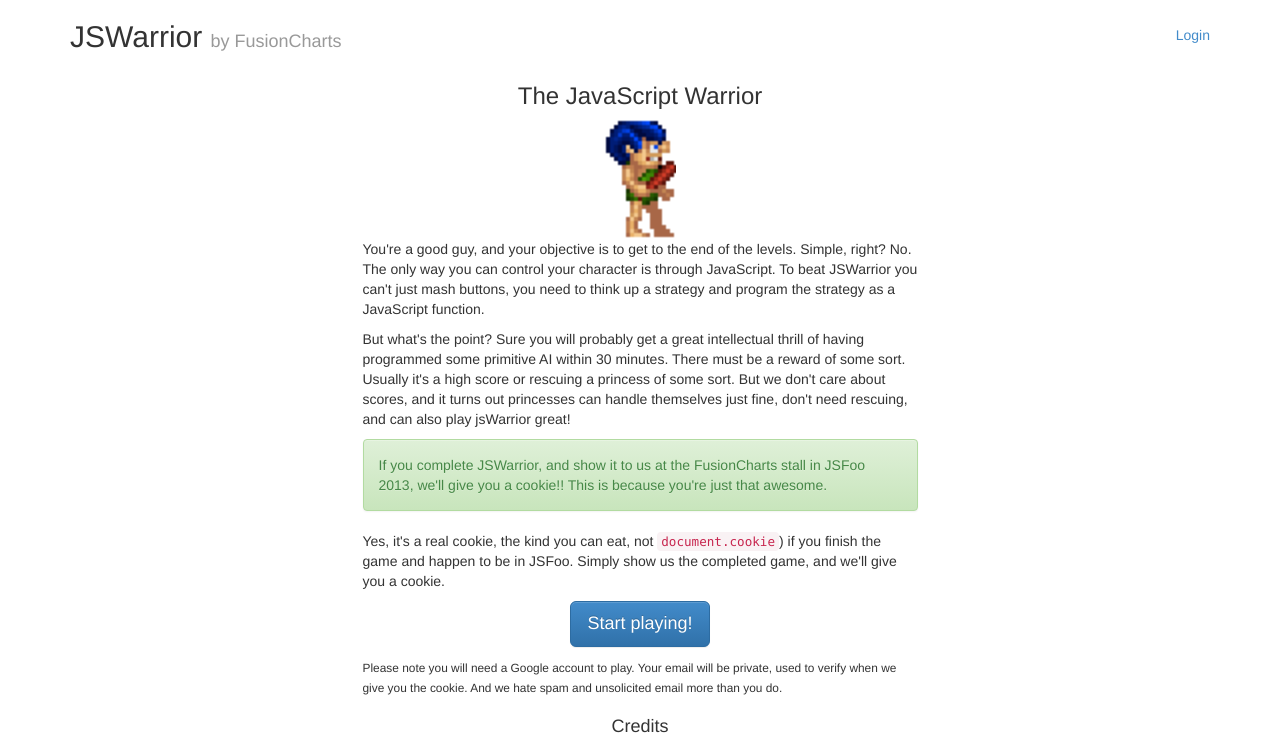
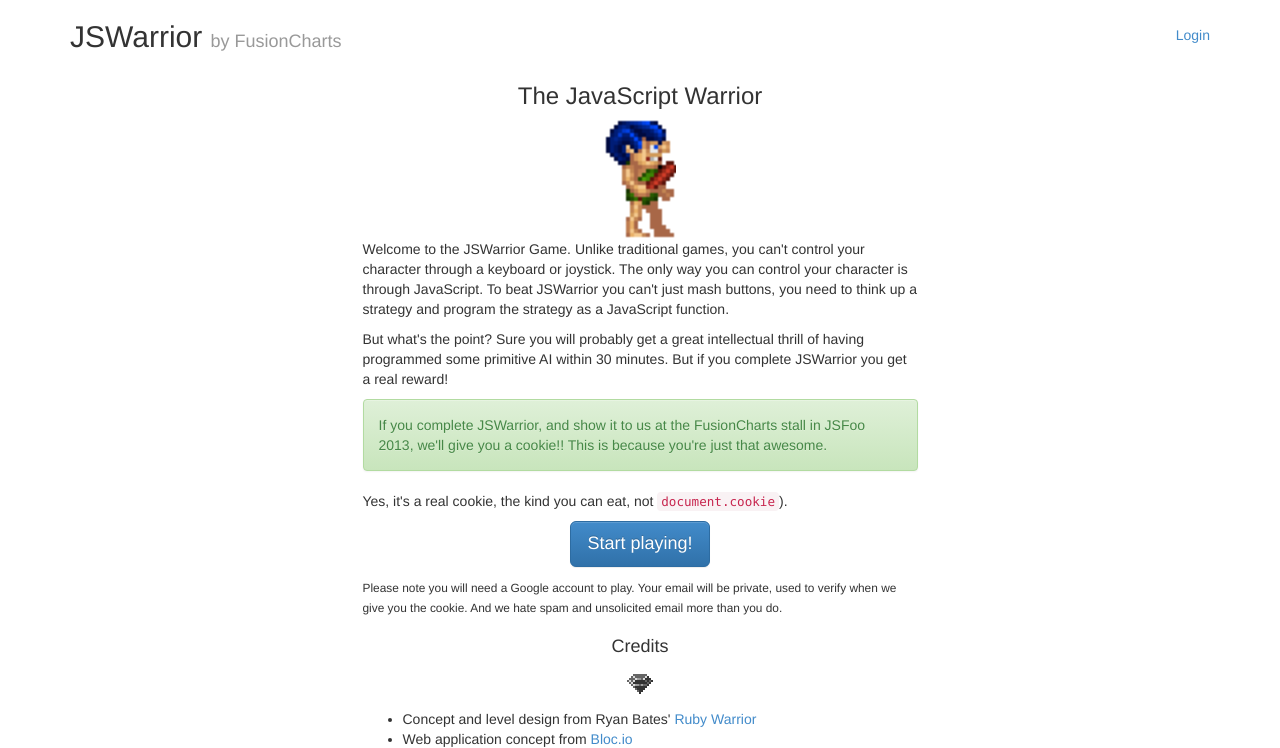
Before and after one commit to fusioncharts/jswarrior, a Python web app: template templates/index.html in a window 1280 px wide. Shown: the top 748 px of the page. Run offline with Jinja, Linux system fonts and the light colour scheme; the template is opened without the code that fills it, so the values that code supplies are empty.

Commit message:
tweaked content a bit, made it very bland and neutral

```diff
--- a/templates/index.html
+++ b/templates/index.html
@@ -10,12 +10,12 @@
         <h3>The JavaScript Warrior</h3>
         <img src="/static/images/warrior.png" style="height:120px; width: 72px;"/>
     </div>
-        <p>You're a good guy, and your objective is to get to the end of the levels. Simple, right? No. The only way you can control your character is through JavaScript. To beat JSWarrior you can't just mash buttons, you need to think up a strategy and program the strategy as a JavaScript function.</p>
-        <p>But what's the point? Sure you will probably get a great intellectual thrill of having programmed some primitive AI within 30 minutes. There must be a reward of some sort. Usually it's a high score or rescuing a princess of some sort. But we don't care about scores, and it turns out princesses can handle themselves just fine, don't need rescuing, and can also play jsWarrior great!</p>
+        <p>Welcome to the JSWarrior Game. Unlike traditional games, you can't control your character through a keyboard or joystick. The only way you can control your character is through JavaScript. To beat JSWarrior you can't just mash buttons, you need to think up a strategy and program the strategy as a JavaScript function.</p>
+        <p>But what's the point? Sure you will probably get a great intellectual thrill of having programmed some primitive AI within 30 minutes. But if you complete JSWarrior you get a real reward!</p>
         <div class="alert alert-success">
         <p>If you complete JSWarrior, and show it to us at the FusionCharts stall in JSFoo 2013, we'll give you a cookie!! This is because you're just that awesome.</p>
 	    </div>
-        <p>Yes, it's a real cookie, the kind you can eat, not <code>document.cookie</code>) if you finish the game and happen to be in JSFoo. Simply show us the completed game, and we'll give you a cookie.</p>
+        <p>Yes, it's a real cookie, the kind you can eat, not <code>document.cookie</code>).</p>
         <p class='text-center'><a class="btn btn-lg btn-primary" href="{{startGameUrl}}">Start playing!</a></p>
         <p><small>Please note you will need a Google account to play. Your email will be private, used to verify when we give you the cookie. And we hate spam and unsolicited email more than you do.</small></p>
     </div>
```
